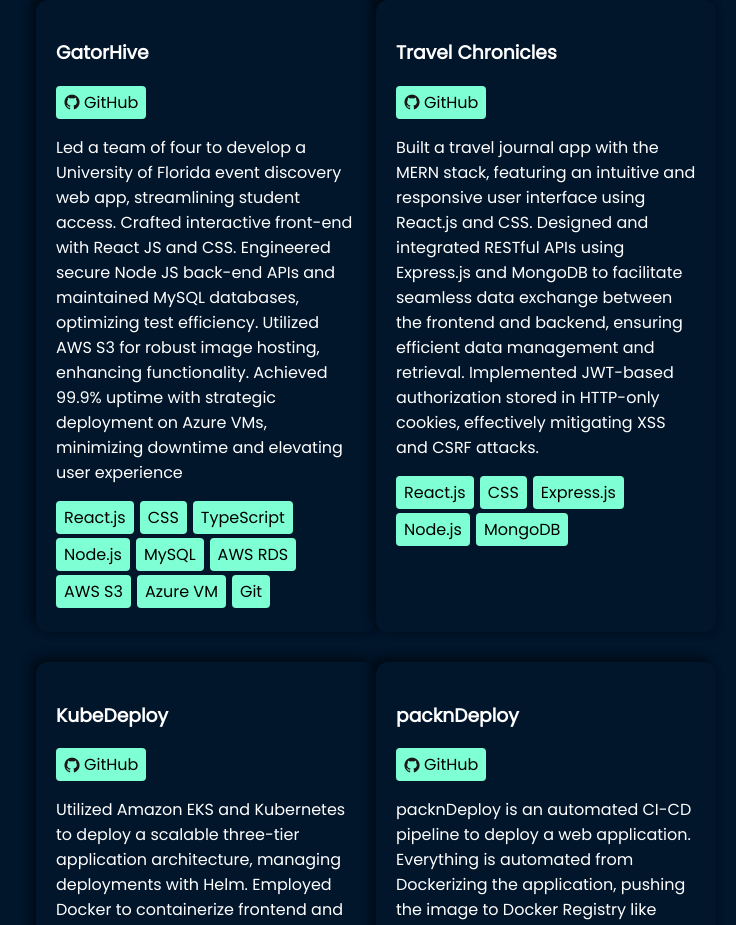
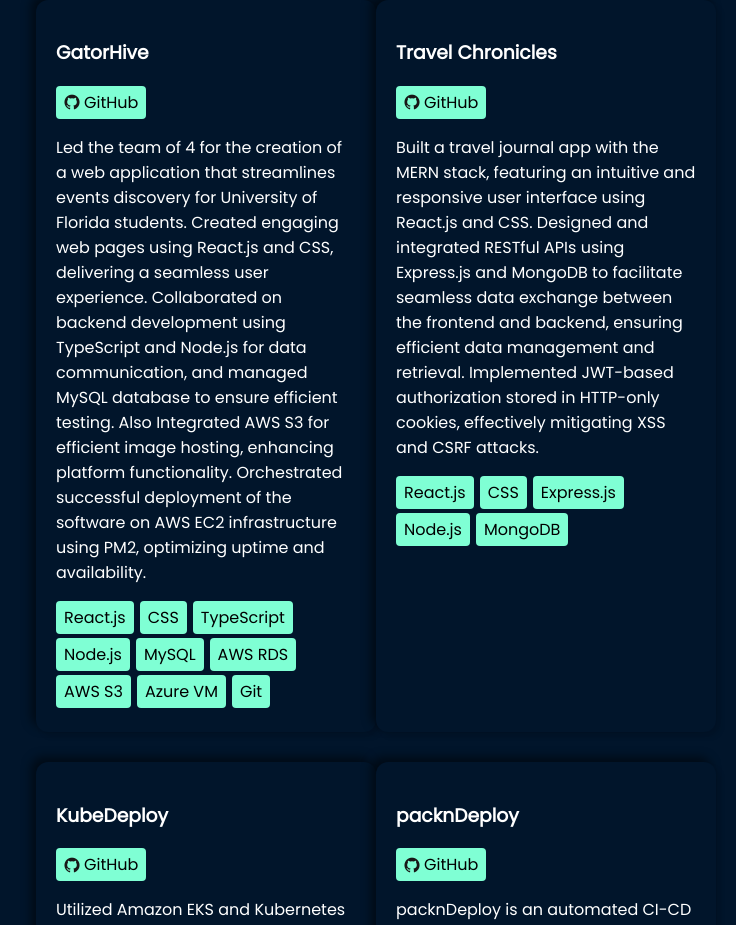
Before and after one commit to shanmukhchowdary147/shanmukhchowdary147.github.io, a React (Create React App) app: page / in a window 1280 px wide. Shown: the part 2776-3701 px from the top of the page, without its empty margins (166-902 px from the left). Built offline with nearby package versions, Linux system fonts and the light colour scheme.

Commit message:
project description updated

```diff
--- a/src/data/projects.js
+++ b/src/data/projects.js
@@ -3,7 +3,7 @@ export const ProjectData = [
     id: 1,
     title: "GatorHive",
     about:
-      "Led a team of four to develop a University of Florida event discovery web app, streamlining student access. Crafted interactive front-end with React JS and CSS. Engineered secure Node JS back-end APIs and maintained MySQL databases, optimizing test efficiency. Utilized AWS S3 for robust image hosting, enhancing functionality. Achieved 99.9% uptime with strategic deployment on Azure VMs, minimizing downtime and elevating user experience",
+      "Led the team of 4 for the creation of a web application that streamlines events discovery for University of Florida students. Created engaging web pages using React.js and CSS, delivering a seamless user experience. Collaborated on backend development using TypeScript and Node.js for data communication, and managed MySQL database to ensure efficient testing. Also Integrated AWS S3 for efficient image hosting, enhancing platform functionality. Orchestrated successful deployment of the software on AWS EC2 infrastructure using PM2, optimizing uptime and availability. ",
     tags: [
       "React.js",
       "CSS",
```
